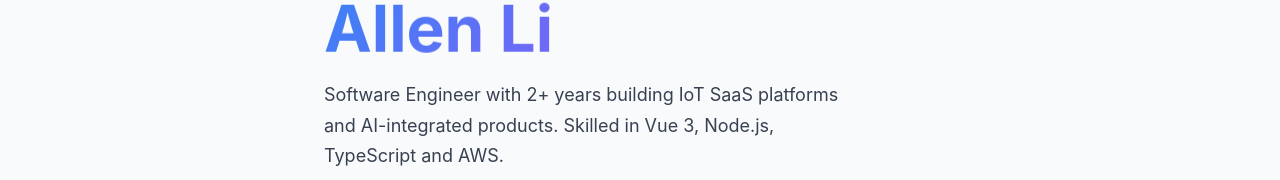
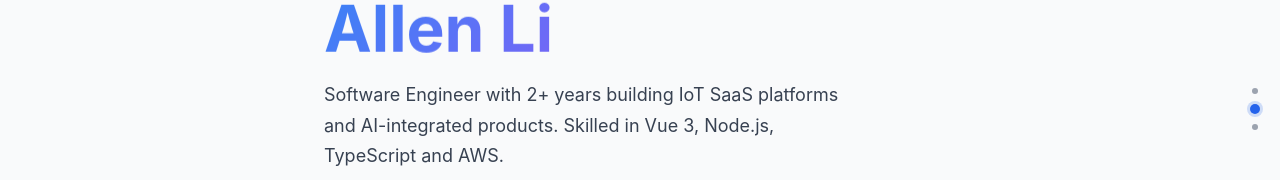
Before and after one commit to AllenLi0110/allen-portfolio, a React (Vite) app: page / in a window 1280 px wide. Shown: the part 291-471 px from the top of the page. Built offline with nearby package versions, Linux system fonts and the light colour scheme.

Commit message:
feat(nav): scroll-linked section dot navigation on home page

```diff
--- a/src/components/Layout.tsx
+++ b/src/components/Layout.tsx
@@ -4,6 +4,7 @@
 import { Footer } from './Footer'
 import { Header } from './Header'
 import { ScrollProgress } from './ScrollProgress'
+import { SectionDots } from './SectionDots'
 
 export type { LayoutProps } from '../types'
 
@@ -19,6 +20,7 @@
       </main>
       <Footer />
       <BackToTop />
+      <SectionDots />
     </>
   )
 }
--- /dev/null
+++ b/src/components/SectionDots.tsx
@@ -0,0 +1,61 @@
+import { useLocation } from 'react-router-dom'
+import { useActiveSection } from '../hooks/useActiveSection'
+
+const SECTIONS = [
+  { id: 'hero', label: 'Home' },
+  { id: 'experience', label: 'Experience' },
+  { id: 'projects', label: 'Projects' },
+] as const
+
+const SECTION_IDS = SECTIONS.map((s) => s.id)
+
+export function SectionDots() {
+  const { pathname } = useLocation()
+  const isHome = pathname === '/'
+  const activeSection = useActiveSection(isHome ? SECTION_IDS : [])
+
+  if (!isHome) return null
+
+  return (
+    <nav
+      aria-label="Page sections"
+      style={{
+        position: 'fixed',
+        right: '20px',
+        top: '50%',
+        transform: 'translateY(-50%)',
+        display: 'flex',
+        flexDirection: 'column',
+        gap: '10px',
+        zIndex: 80,
+      }}
+    >
+      {SECTIONS.map(({ id, label }) => {
+        const isActive = activeSection === id
+        return (
+          <button
+            key={id}
+            type="button"
+            aria-label={`Go to ${label}`}
+            aria-current={isActive ? 'true' : undefined}
+            onClick={() =>
+              document.getElementById(id)?.scrollIntoView({ behavior: 'smooth' })
+            }
+            style={{
+              width: isActive ? '10px' : '6px',
+              height: isActive ? '10px' : '6px',
+              borderRadius: '50%',
+              background: isActive ? 'var(--link)' : 'var(--text-faint)',
+              border: 'none',
+              cursor: 'pointer',
+              padding: 0,
+              alignSelf: 'center',
+              transition: 'all 0.25s ease',
+              boxShadow: isActive ? '0 0 0 3px color-mix(in srgb, var(--link) 20%, transparent)' : 'none',
+            }}
+          />
+        )
+      })}
+    </nav>
+  )
+}
```
Also changed, not shown: 1 other file (tests, documents, lock files or other folders).
